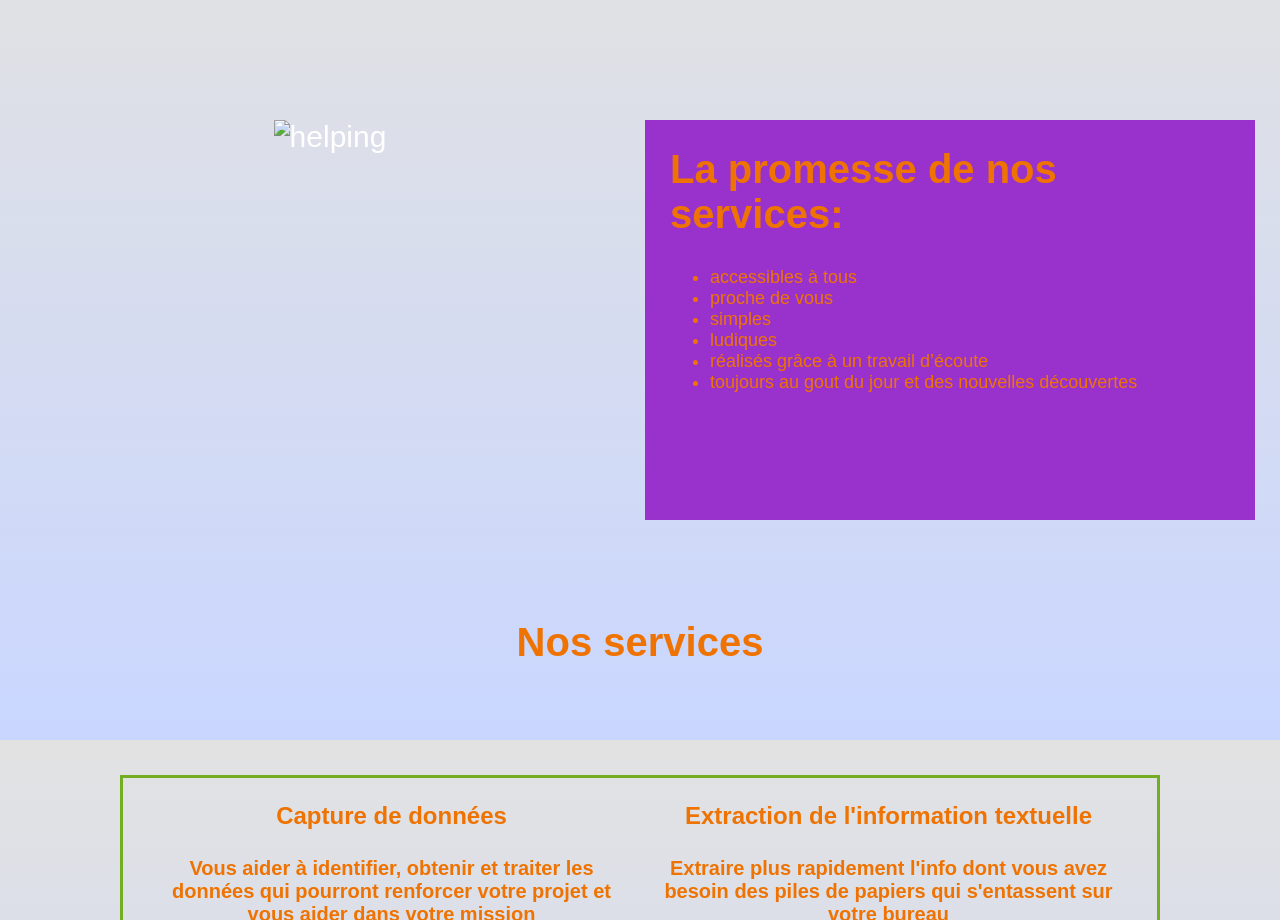
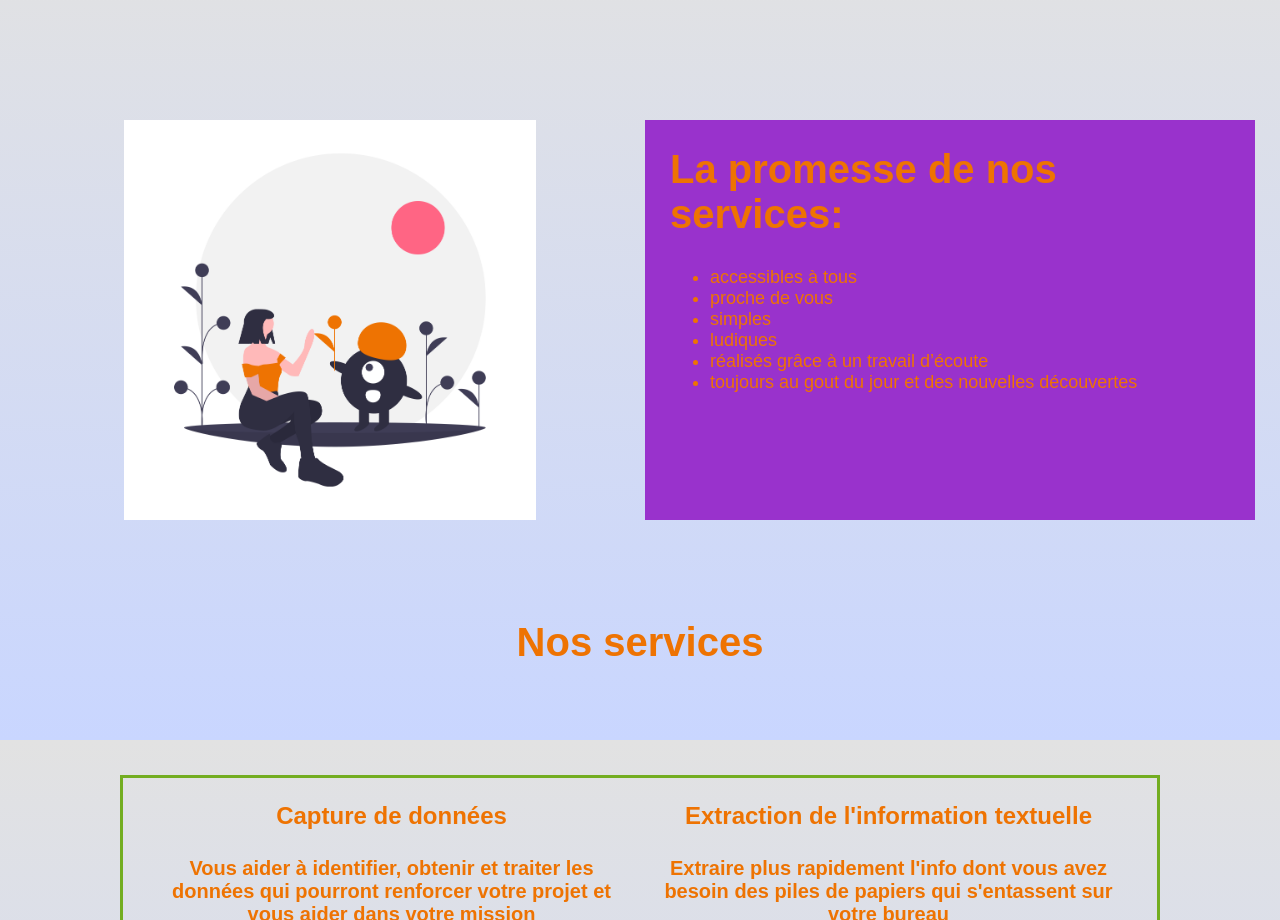
Before and after one commit to matrice-one/matrice-one.github.io, a plain HTML site: page index.html in a window 1280 px wide. Shown: the part 860-1780 px from the top of the page. Drawn offline with nearby package versions, Linux system fonts and the light colour scheme; a web font is replaced by a local one.

Commit message:
image fo rall

```diff
--- a/index.html
+++ b/index.html
@@ -49,7 +49,7 @@
 <!-- MISSION SECTION -->
 <div class="wrapper-3">
     <div class="box box-5">
-        <img src="images/undraw_different_love_a3rg.png" alt="helping" style='height: 100%; width: 100%; object-fit: contain'/>
+        <img src="assets/images/undraw_different_love_a3rg.png" alt="helping" style='height: 100%; width: 100%; object-fit: contain'/>
     </div>
     <div class="box box-6">
         <h1>La promesse de nos services:</h1>
```
